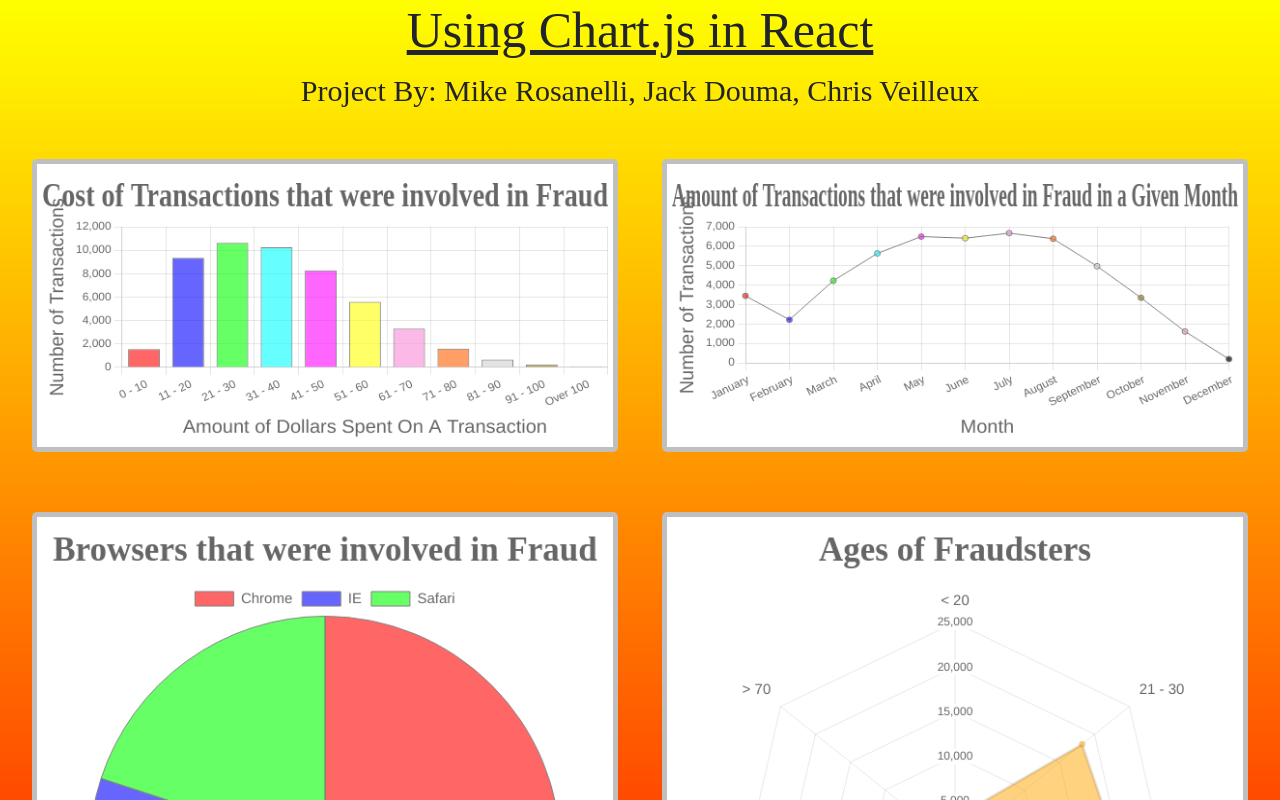
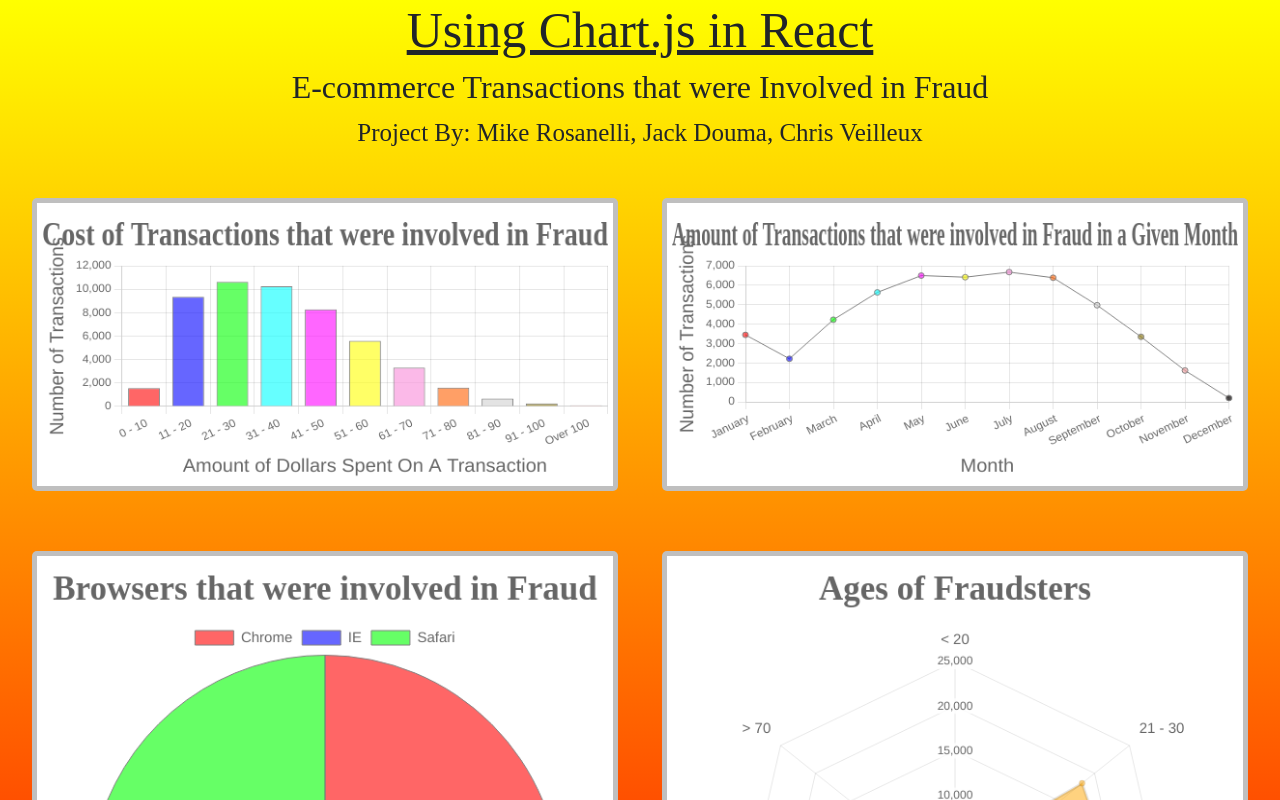
Before and after one commit to hylianmike/COMP1073-ReactProject, a React (Create React App) app: page / in a window 1280 px wide. Shown: the top 800 px of the page. Built offline with nearby package versions, Linux system fonts and the light colour scheme.

Commit message:
added h2 in between h1 and p tags

```diff
--- a/src/App.js
+++ b/src/App.js
@@ -14,6 +14,7 @@ return (
 		<link href="https://cdn.jsdelivr.net/npm/bootstrap@5.0.2/dist/css/bootstrap.min.css" rel="stylesheet" integrity="sha384-EVSTQN3/azprG1Anm3QDgpJLIm9Nao0Yz1ztcQTwFspd3yD65VohhpuuCOmLASjC" crossorigin="anonymous"></link>
 		{/* title and header for the site */}
 		<h1 className='text-center'><u>Using Chart.js in React</u></h1>
+		<h2 className='text-center'>E-commerce Transactions that were Involved in Fraud</h2>
 		<p className='text-center'>Project By: Mike Rosanelli, Jack Douma, Chris Veilleux</p>
 		{/* first row that contains two divs, that has the bar chart and line charts */}
 		<div className='row'>
--- a/src/index.css
+++ b/src/index.css
@@ -12,7 +12,7 @@ code {
     monospace;
 }
 /* set text to times new roman to match with the graphs, and set font to 50px */
-.u, u, .p, p{
+.u, u, .p, p, h2{
   font-family: 'Times New Roman', Times, serif;
   font-size: 50px;
 }
@@ -20,9 +20,9 @@ code {
 div div div{
   padding: 10px;
 }
-/* change the font size of the p element to 30px */
+/* change the font size of the p element to 25px */
 .p, p{
-  font-size: 30px;
+  font-size: 25px;
 }
 /* make a border around the charts + extra padding */
 canvas{
```
